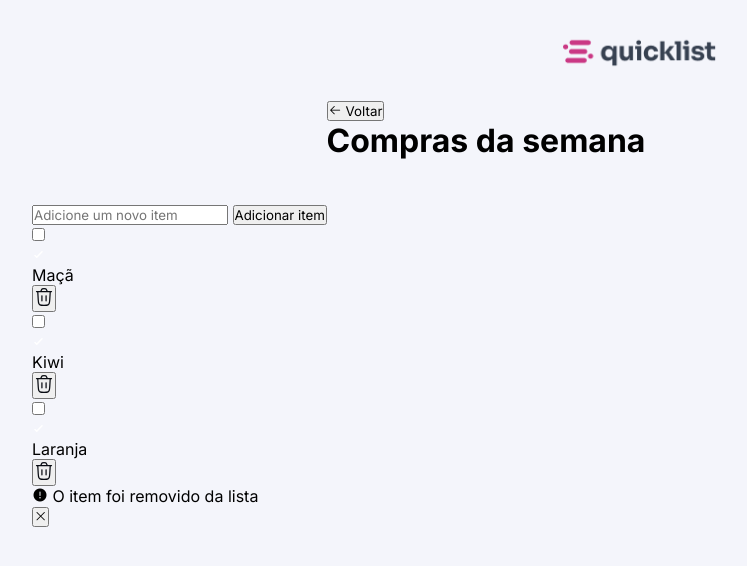
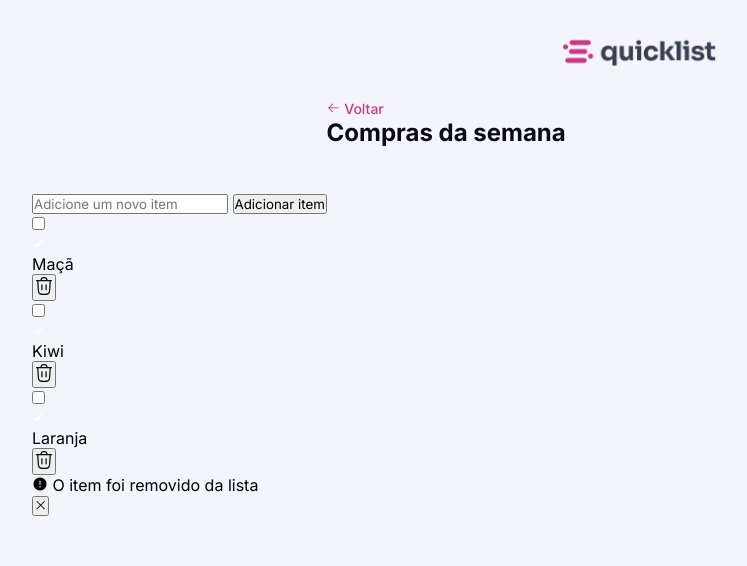
Before and after one commit to leticialencar22TB/quicklist3, a plain HTML site: page index.html in a window 1280 px wide. Shown: the whole page, without its empty margins (0-747 px from the left). Drawn offline with nearby package versions, Linux system fonts and the light colour scheme.

Commit message:
fim das estilizações do header

```diff
--- a/style.css
+++ b/style.css
@@ -40,4 +40,20 @@ header {
         margin-inline: auto;
         margin-bottom: 3rem;
     }
+
+    button {
+        border: none;
+        background: none;
+        font-size: 1.4rem;
+        line-height: 1.6rem;
+        font-weight: 500;
+        color: var(--color-brand);
+        cursor: pointer;
+    }
+
+    h1 {
+        font-size: 2.4rem;
+        color: var(--content-primary);
+        line-height: 3.2rem;
+    }
 }
```
